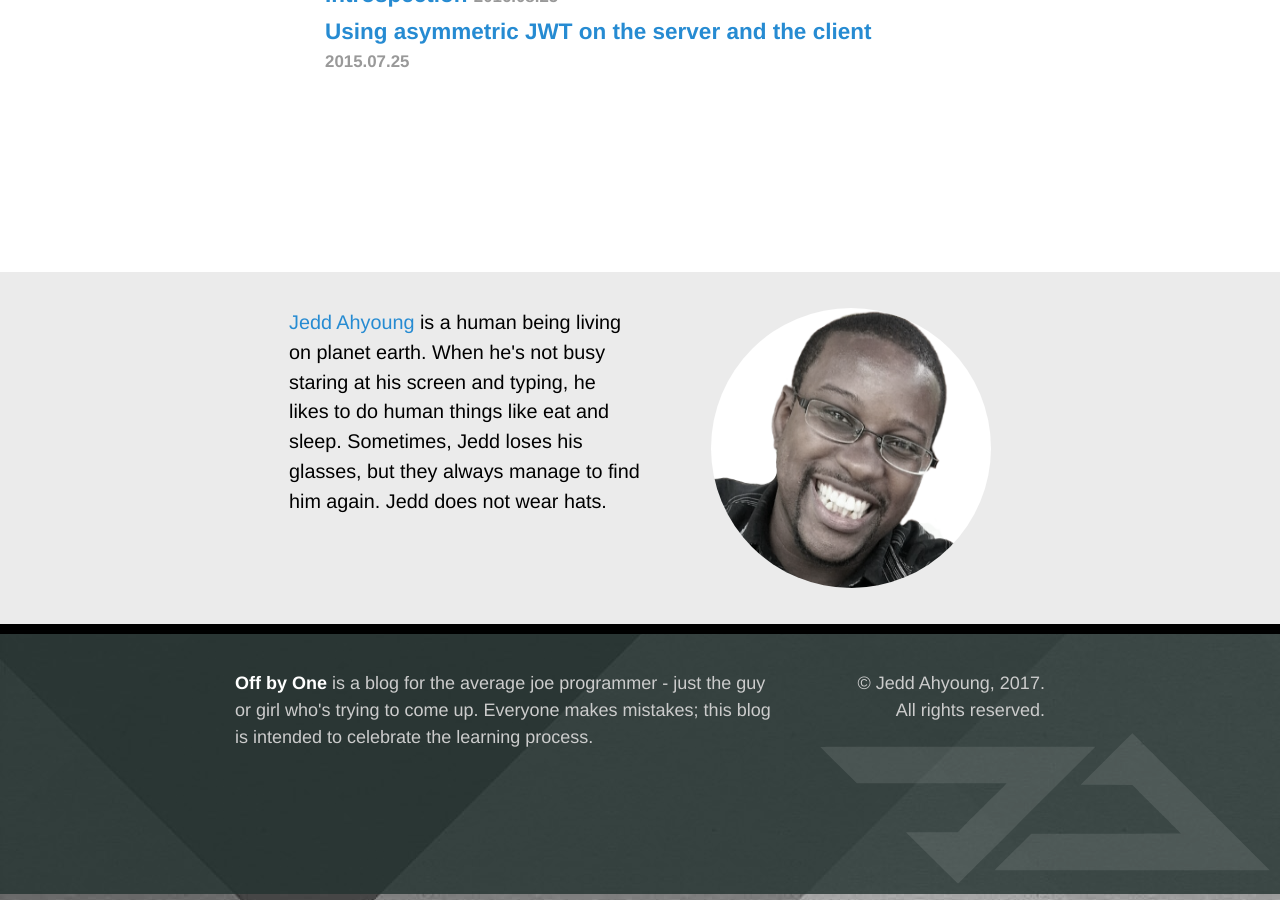
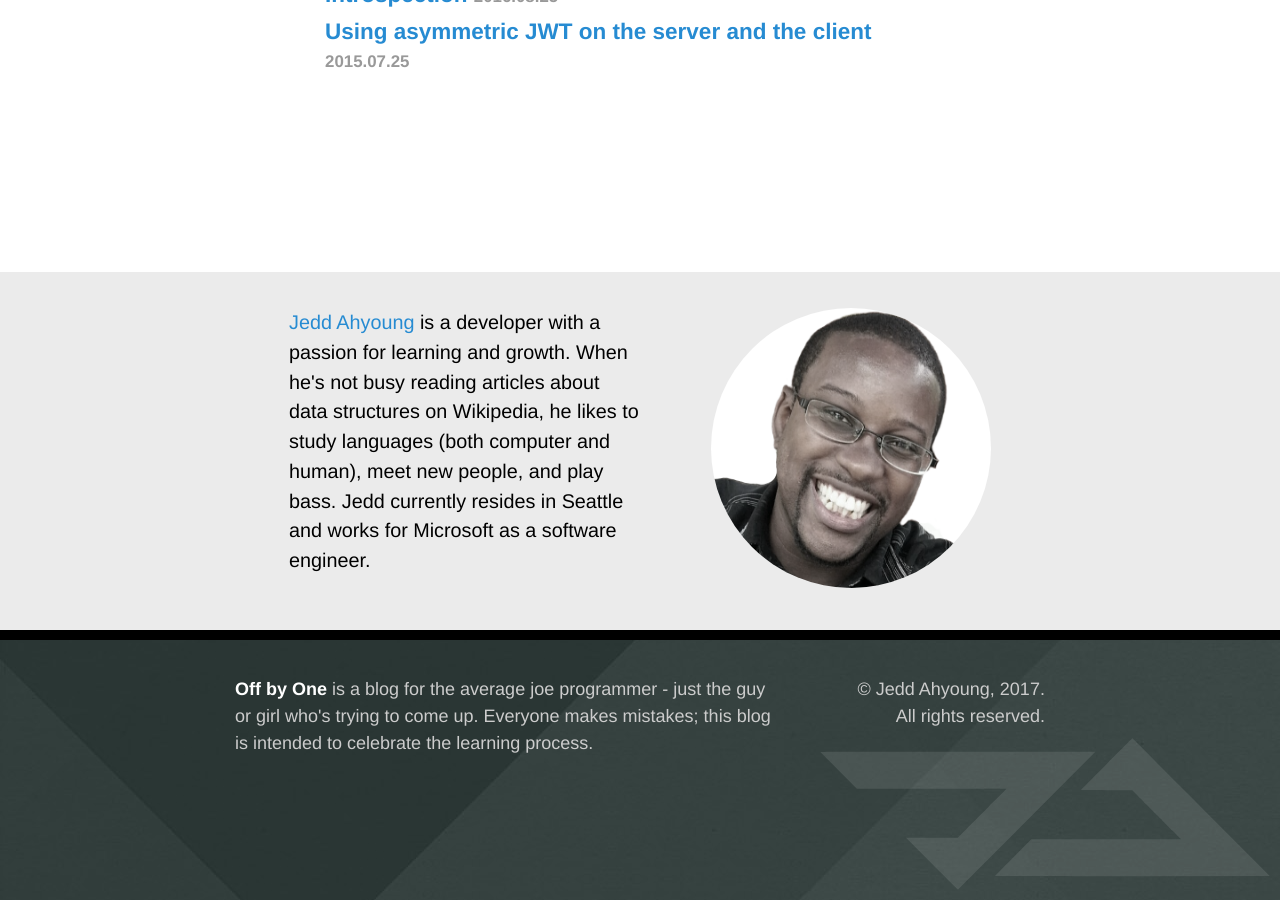
Before and after one commit to jwahyoung/off-by-one, a Jekyll site: the page built from _posts/2016-06-22-angular-to-aurelia.md, in a window 1280 px wide and 900 px high, scrolled down 821 px. Built offline with Jekyll 4.4.1, drawn with Linux system fonts in a browser that asks for light colours; some web fonts are replaced; comment, search, counter and statistics services are not loaded.

Commit message:
Update profile copy.

```diff
--- a/_includes/author/jahyoung.html
+++ b/_includes/author/jahyoung.html
@@ -1,5 +1,5 @@
 <div class="column on-2">
-	<p class="bio"><a href="http://www.jedd-ahyoung.com">Jedd Ahyoung</a> is a human being living on planet earth. When he's not busy staring at his screen and typing, he likes to do human things like eat and sleep. Sometimes, Jedd loses his glasses, but they always manage to find him again. Jedd does not wear hats.</p>
+	<p class="bio"><a href="http://www.jedd-ahyoung.com">Jedd Ahyoung</a> is a developer with a passion for learning and growth. When he's not busy reading articles about data structures on Wikipedia, he likes to study languages (both computer and human), meet new people, and play bass. Jedd currently resides in Seattle and works for Microsoft as a software engineer.</p>
 </div><div class="column on-2">
 	<img class="moneyshot" src="/images/moneyshot3.png" />
 </div>
```
